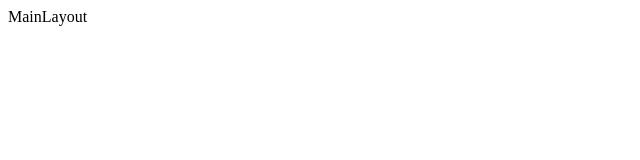
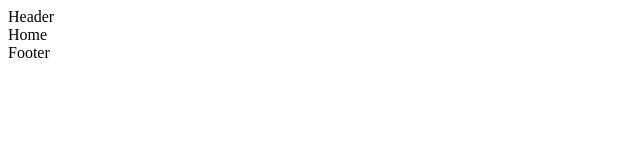
Before and after one commit to AymanCE-SE/My-portfolio, a React (Vite) app in the folder portfolio/: page / in a window 1280 px wide. Shown: the top 160 px of the page, without its empty margins (0-640 px from the left). Built offline with nearby package versions, Linux system fonts and the light colour scheme.

Commit message:
prepare routes and main components

```diff
--- /dev/null
+++ b/portfolio/src/components/Footer.jsx
@@ -0,0 +1,7 @@
+import React from 'react'
+
+export default function Footer() {
+  return (
+    <div>Footer</div>
+  )
+}
--- a/portfolio/src/layout/MainLayout.jsx
+++ b/portfolio/src/layout/MainLayout.jsx
@@ -1,7 +1,17 @@
 import React from 'react'
+import { BrowserRouter, Route, Routes } from 'react-router-dom'
+import SharedLayout from '../sharedlayout/SharedLayout'
+import Home from '../pages/Home'
 
 export default function MainLayout() {
   return (
-    <div>MainLayout</div>
+    <BrowserRouter>
+      <Routes>
+          <Route path='/' element={<SharedLayout/>}>
+              <Route index element={<Home />}/>
+          </Route>
+      </Routes>
+    </BrowserRouter>
+
   )
 }
--- /dev/null
+++ b/portfolio/src/pages/Home.jsx
@@ -0,0 +1,7 @@
+import React from 'react'
+
+export default function Home() {
+  return (
+    <div>Home</div>
+  )
+}
--- a/portfolio/src/sharedlayout/SharedLayout.jsx
+++ b/portfolio/src/sharedlayout/SharedLayout.jsx
@@ -1,11 +1,14 @@
 import React from 'react'
 import Header from '../components/Header'
+import Footer from '../components/Footer'
+import { Outlet } from 'react-router-dom'
 
 export default function SharedLayout() {
   return (
 <>
     <Header/>
-
+    <Outlet />
+    <Footer />
 </>
 )
 }
```
